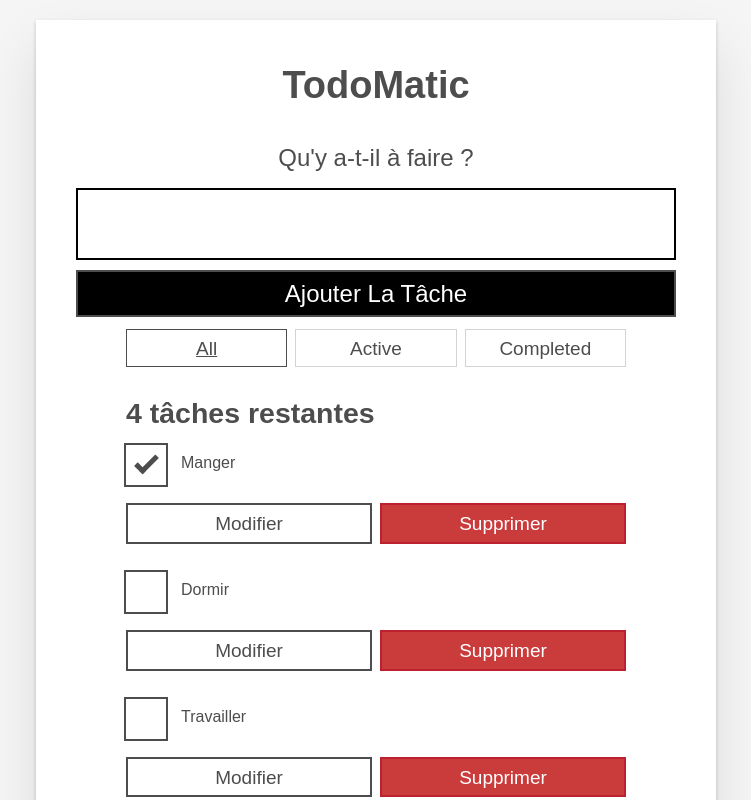
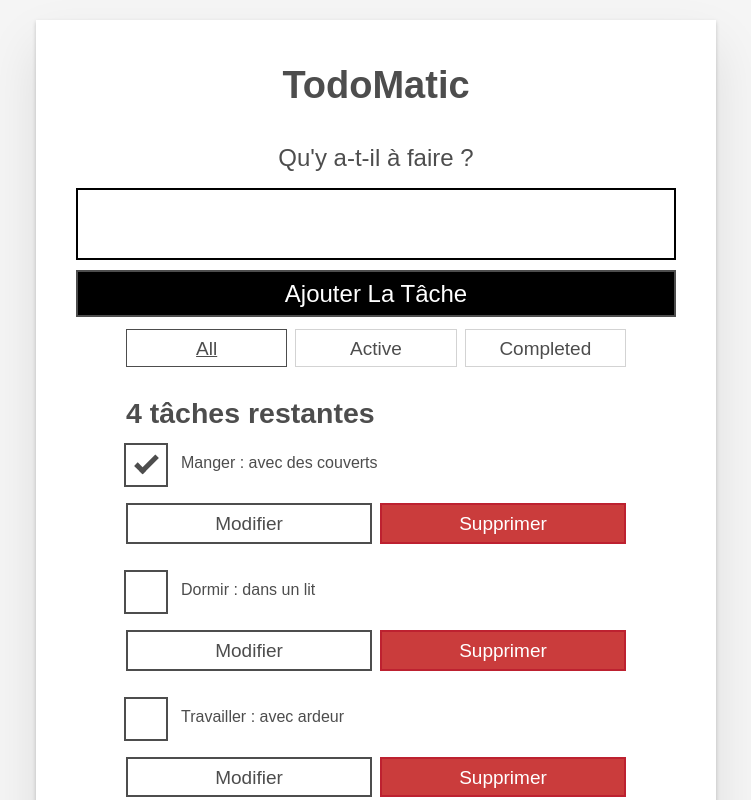
Before and after one commit to hesolean/MaPremiereAppliReact, a React (Create React App) app: page / in a window 1280 px wide. Shown: the top 800 px of the page, without its empty margins (264-1015 px from the left). Built offline with nearby package versions, Linux system fonts and the light colour scheme.

Commit message:
ajout de la description sur les tâches existantes et affichage dans le template

```diff
--- a/src/App.js
+++ b/src/App.js
@@ -86,6 +86,7 @@ function App(props) {
         id={task.id}
         name={task.name}
         completed={task.completed}
+        description={task.description}
         key={task.id}
         // ajout de toggle pour synchroniser les taches cochées
         toggleTaskCompleted={toggleTaskCompleted}
--- a/src/components/Todo.js
+++ b/src/components/Todo.js
@@ -77,7 +77,7 @@ export default function Todo(props) {
               onChange={() => props.toggleTaskCompleted(props.id)}
             />
             <label className="todo-label" htmlFor={props.id}>
-              {props.name}
+              {props.name} : {props.description}
             </label>
           </div>
           <div className="btn-group">
--- a/src/index.js
+++ b/src/index.js
@@ -4,10 +4,10 @@ import './index.css';
 import App from './App';
 
 const DATA = [
-  { id: "todo-0", name: "Manger", completed: true },
-  { id: "todo-1", name: "Dormir", completed: false },
-  { id: "todo-2", name: "Travailler", completed: false },
-  { id: "todo-3", name: "Jouer", completed: false }
+  { id: "todo-0", name: "Manger", completed: true, description: "avec des couverts" },
+  { id: "todo-1", name: "Dormir", completed: false, description: "dans un lit" },
+  { id: "todo-2", name: "Travailler", completed: false, description: "avec ardeur" },
+  { id: "todo-3", name: "Jouer", completed: false, description: "" }
 ]
 const root = ReactDOM.createRoot(document.getElementById("root"));
 root.render(
```
